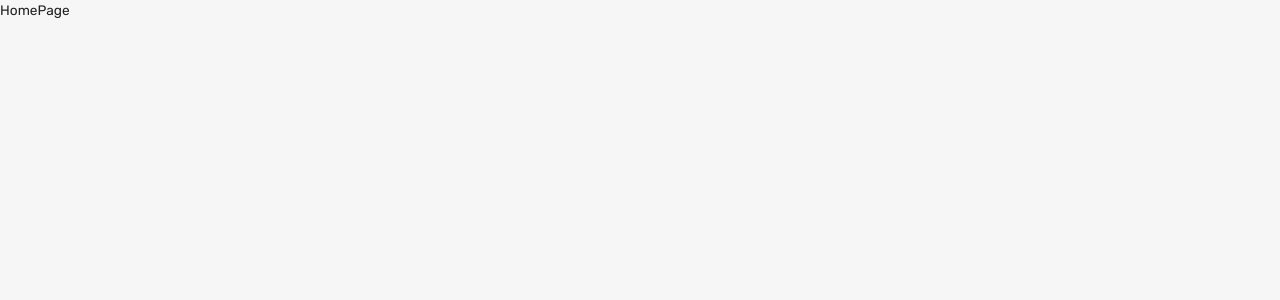
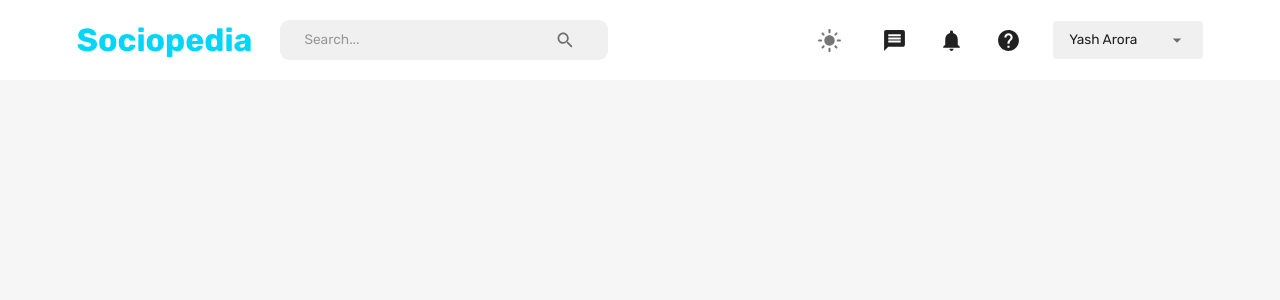
Before and after one commit to A19893/social-media-app, a React (Create React App) app: page /home in a window 1280 px wide. Shown: the top 300 px of the page. Built offline with nearby package versions, Linux system fonts and the light colour scheme.

Commit message:
Implemented nAVbAR OF HOMEpAGE

```diff
--- a/src/scenes/homePage/index.jsx
+++ b/src/scenes/homePage/index.jsx
@@ -1,8 +1,12 @@
+import { Box } from '@mui/material'
 import React from 'react'
+import NavBar from 'scenes/navbar'
 
 const HomePage = () => {
   return (
-    <div>HomePage</div>
+    <Box>
+      <NavBar/>
+    </Box>
   )
 }
 
--- a/src/scenes/loginPage/index.jsx
+++ b/src/scenes/loginPage/index.jsx
@@ -1,9 +1,35 @@
+import { useTheme } from '@emotion/react'
+import { Box, Typography, useMediaQuery } from '@mui/material';
 import React from 'react'
+import { useNavigate } from 'react-router-dom';
 
 const LoginPage = () => {
-  return (
-    <div>LoginPage</div>
-  )
+  const theme= useTheme();
+  const isNonMobileScreens = useMediaQuery("(min-width: 1000px)");
+  const dark = theme.palette.dark;
+  const background = theme.palette.background.default;
+  const primaryLight = theme.palette.primary.light;
+  const navigate = useNavigate();
+
+  return <Box>
+    <Box width='100%' backgroundColor= {theme.palette.background.alt} p="1rem 6%" textAlign="center">
+    <Typography
+      fontWeight="bold"
+      fontSize= "32px"
+      color= "primary"
+      onClick={()=> navigate("/home")}
+      sx={{
+        "&:hover": {
+          color: primaryLight,
+          cursor: "pointer"
+        }
+      }}
+      >
+      Sociopedia
+    </Typography>
+    </Box>
+
+  </Box>
 }
 
 export default LoginPage
--- a/src/scenes/navbar/index.jsx
+++ b/src/scenes/navbar/index.jsx
@@ -23,12 +23,13 @@ import {
 import { useDispatch, useSelector } from 'react-redux';
 import { useNavigate } from 'react-router-dom';
 import FlexBetween from 'components/FlexBetween';
+import { setLogout, setMode } from 'state';
 
 const NavBar = () => {
   const [isMobileMenuToggled, setIsMobileMenuToggled] = useState(false);
   const dispatch = useDispatch();
   const navigate = useNavigate();
-  const user = useSelector((state) => state.user);
+  const user = {firstName: "Yash", lastName:"Arora"};
   const isNonMobileScreens = useMediaQuery("(min-width: 1000px)");
 
   const theme = useTheme();
@@ -41,8 +42,137 @@ const NavBar = () => {
   const fullName = `${user.firstName} ${user.lastName}`;
   return <FlexBetween padding="1rem 6%" backgroundColor={alt}>
     <FlexBetween gap={'1.75rem'}>
+      <Typography
+      fontWeight= 'bold'
+      fontSize= "clamp(1rem, 2rem, 2.25rem)"     //clamp has three parameters first parameter denote min font size,second one is preferred font size, third one is max font size
+      color="primary"
+      onClick= {()=> navigate("/home")}
+      sx={{
+        "&:hover": {
+          color: primaryLight,
+          cursor: "pointer"
+        }
+      }}
+      >
+        Sociopedia
+      </Typography>
+      {isNonMobileScreens && (
+        <FlexBetween backgroundColor={neutralLight} borderRadius="9px" gap="3rem" padding={"0.1rem 1.5rem"}>
+          <InputBase placeholder='Search...'/>
+          <IconButton>
+            <Search/>
+          </IconButton>
+        </FlexBetween>
+      )}
+    </FlexBetween>
 
-    </FlexBetween>
+    {/* DESKTOP NAV */}
+     {isNonMobileScreens ? (
+      <FlexBetween gap="2rem">
+        <IconButton onClick={()=> dispatch(setMode())}>
+          {theme.palette.mode === "dark" ? (
+            <DarkMode sx={{fontSize: "25px"}} />
+          ): (
+            <LightMode sx={{ color: dark, fontSize: "25px"}} />
+          )}
+        </IconButton>
+        <Message sx={{fontSize: "25px"}} />
+        <Notifications sx={{fontSize: "25px"}} />
+        <Help sx={{fontSize: "25px"}} />
+        <FormControl variant='standard' value={fullName} >
+          <Select
+            value={fullName}
+            sx={{
+              backgroundColor: neutralLight,
+              width: '150px',
+              borderRadius: "0.25rem",
+              p: "0.25rem 1rem",
+              "& .MuiSvgIcon-root": {
+                pr: "0.25rem",
+                width: "3rem"
+              },
+              "& .MuiSelect-select:focus": {
+                backgroundColor: neutralLight
+              }
+            }}
+            input={<InputBase />}
+          >
+           <MenuItem value={fullName}>
+             <Typography>{fullName}</Typography>
+           </MenuItem>
+           <MenuItem onClick={dispatch(setLogout())}>
+             <Typography>Log Out</Typography>
+           </MenuItem>
+          </Select>
+        </FormControl>
+      </FlexBetween>
+     ): (
+      <IconButton
+       onClick={() => setIsMobileMenuToggled(!isMobileMenuToggled)}
+      >
+        <Menu/>
+      </IconButton>
+     )}
+
+     {/* MOBILE NAV */}
+     {!isNonMobileScreens && isMobileMenuToggled && (
+       <Box
+        position='fixed'
+        right='0'
+        bottom= '0'
+        height='100%'
+        zIndex= '10'
+        maxWidth='500px'
+        minWidth='500px'
+        backgroundColor={background}
+       >
+          {/* CLOSE ICON */}
+          <Box display= 'flex' justifyContent={'flex-end'} >
+            <IconButton onClick={() => setIsMobileMenuToggled(!isMobileMenuToggled)}>
+              <Close/>
+            </IconButton>
+          </Box>
+          {/* Menu Items */}
+        <FlexBetween display={'flex'} flexDirection={'column'} justifyContent={'center'} alignItems={'center'} gap="3rem">
+          <IconButton onClick={() => dispatch(setMode())}>
+            {theme.palette.mode === "dark" ? (
+              <DarkMode sx={{ fontSize: "25px" }} />
+            ) : (
+              <LightMode sx={{ color: dark, fontSize: "25px" }} />
+            )}
+          </IconButton>
+          <Message sx={{ fontSize: "25px" }} />
+          <Notifications sx={{ fontSize: "25px" }} />
+          <Help sx={{ fontSize: "25px" }} />
+          <FormControl variant='standard' value={fullName} >
+            <Select
+              value={fullName}
+              sx={{
+                backgroundColor: neutralLight,
+                width: '150px',
+                borderRadius: "0.25rem",
+                p: "0.25rem 1rem",
+                "& .MuiSvgIcon-root": {
+                  pr: "0.25rem",
+                  width: "3rem"
+                },
+                "& .MuiSelect-select:focus": {
+                  backgroundColor: neutralLight
+                }
+              }}
+              input={<InputBase />}
+            >
+              <MenuItem value={fullName}>
+                <Typography>{fullName}</Typography>
+              </MenuItem>
+              <MenuItem onClick={dispatch(setLogout())}>
+                <Typography>Log Out</Typography>
+              </MenuItem>
+            </Select>
+          </FormControl>
+        </FlexBetween>
+       </Box>
+     )}
   </FlexBetween>
 }
 
```
